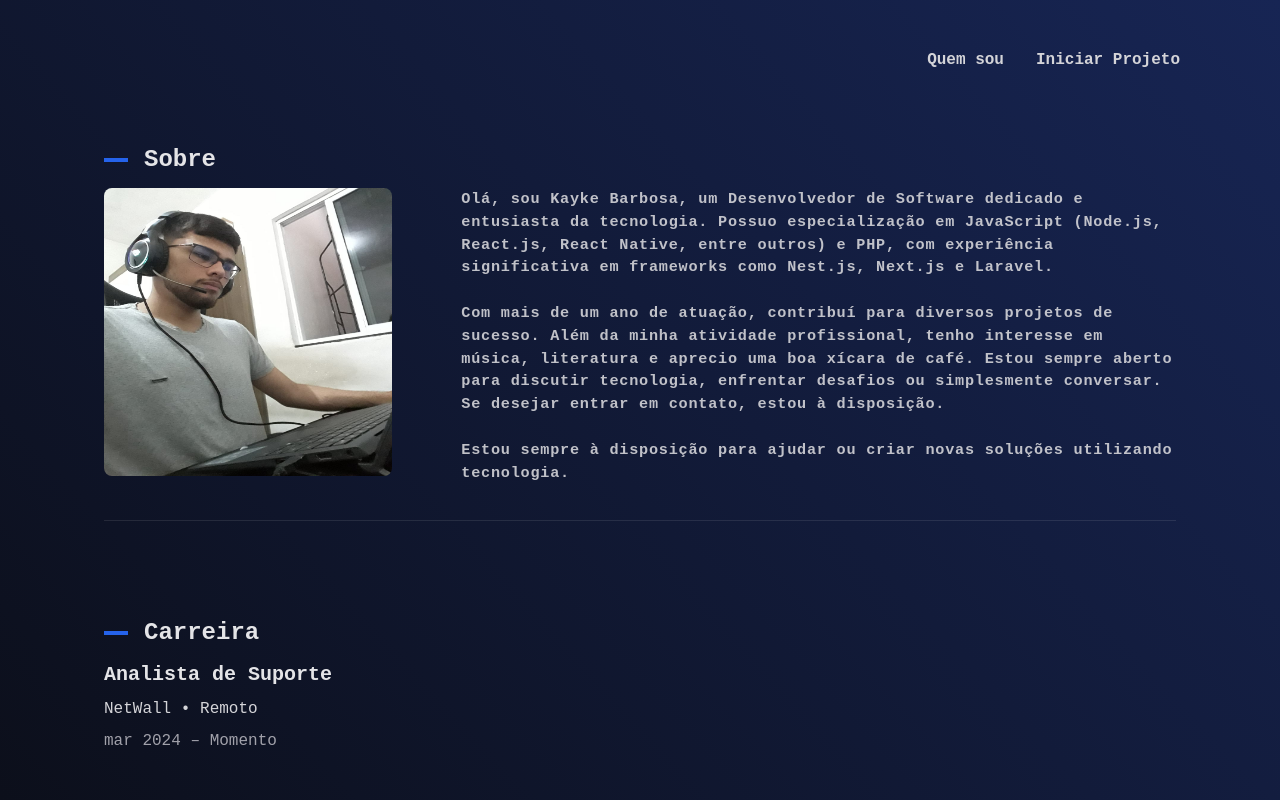
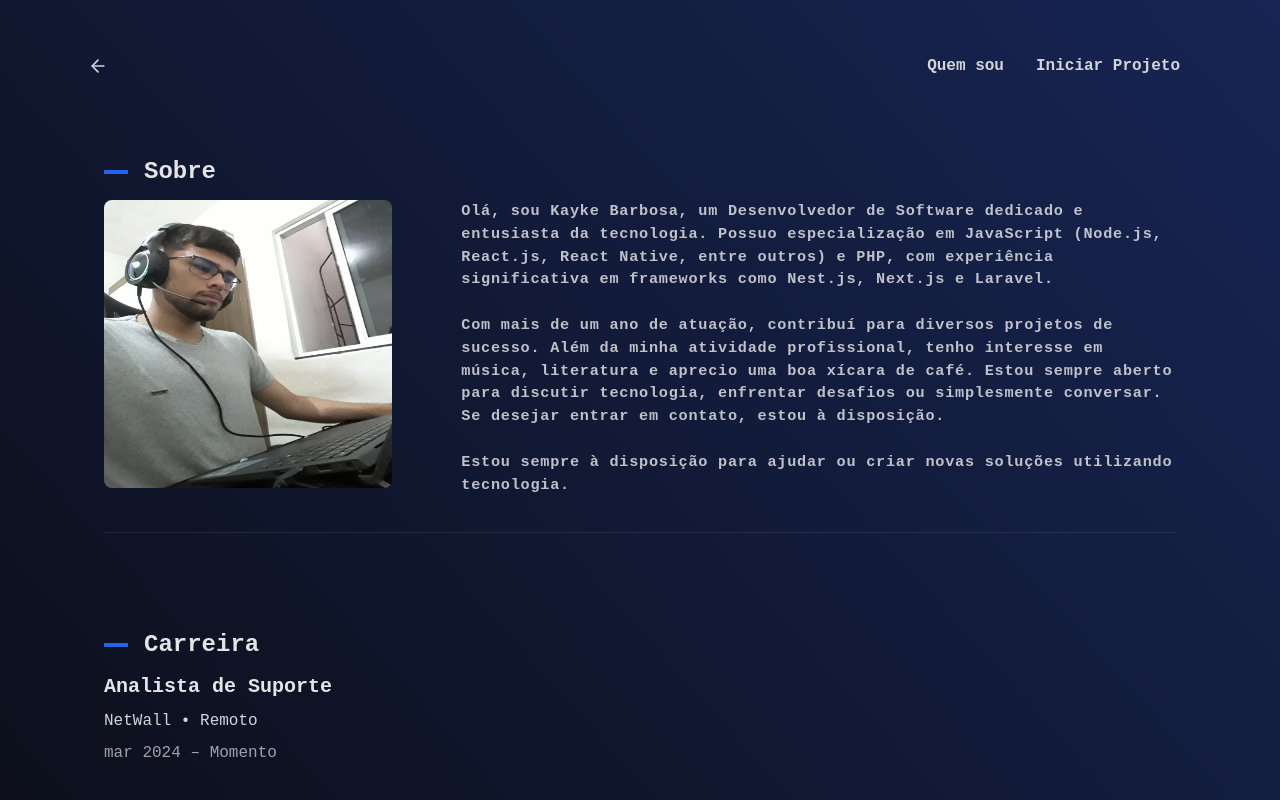
Before and after one commit to kaykeeb3/kayke_dev, a React (Vite) app: page /about in a window 1280 px wide. Shown: the top 800 px of the page. Built offline with nearby package versions, Linux system fonts and the light colour scheme; the HTML template or start-up script is replaced by a standard one.

Commit message:
feat: add arrow in link about

```diff
--- a/src/components/header.tsx
+++ b/src/components/header.tsx
@@ -1,14 +1,25 @@
 import { motion } from "framer-motion";
 import CustomLink from "./link";
+import { ArrowLeft } from "lucide-react";
+import { Link, useLocation } from "react-router-dom";
 
 function Header() {
+  const location = useLocation();
+
   return (
     <motion.header
       initial={{ opacity: 0, y: -20 }}
       animate={{ opacity: 1, y: 0 }}
       transition={{ duration: 0.5 }}
-      className="flex items-center justify-end py-12 md:pr-5 max-[600px]:p-4"
+      className="flex items-center justify-between py-12 md:pr-5 max-[600px]:p-5"
     >
+      <div className="float-start flex justify-start p-2">
+        {location.pathname !== "/" && ( // Verifica se a localização é diferente da página inicial
+          <Link to="/">
+            <ArrowLeft className="w-5 h-5 text-zinc-300 hover:text-zinc-400" />
+          </Link>
+        )}
+      </div>
       <div className="flex items-center justify-center gap-8">
         <CustomLink to="/about">
           <motion.span
--- a/src/pages/Home/home.tsx
+++ b/src/pages/Home/home.tsx
@@ -118,7 +118,7 @@ function Home() {
                 >
                   <Link
                     to="https://www.linkedin.com/in/kayke-barbosa-loiola"
-                    className="px-8 py-4 text-white font-semibold bg-blue-700 hover:bg-blue-800"
+                    className="px-8 py-4 text-white font-semibold bg-blue-700 hover:bg-blue-800 max-[580px]:p-3"
                   >
                     Entre em contato
                   </Link>
```
